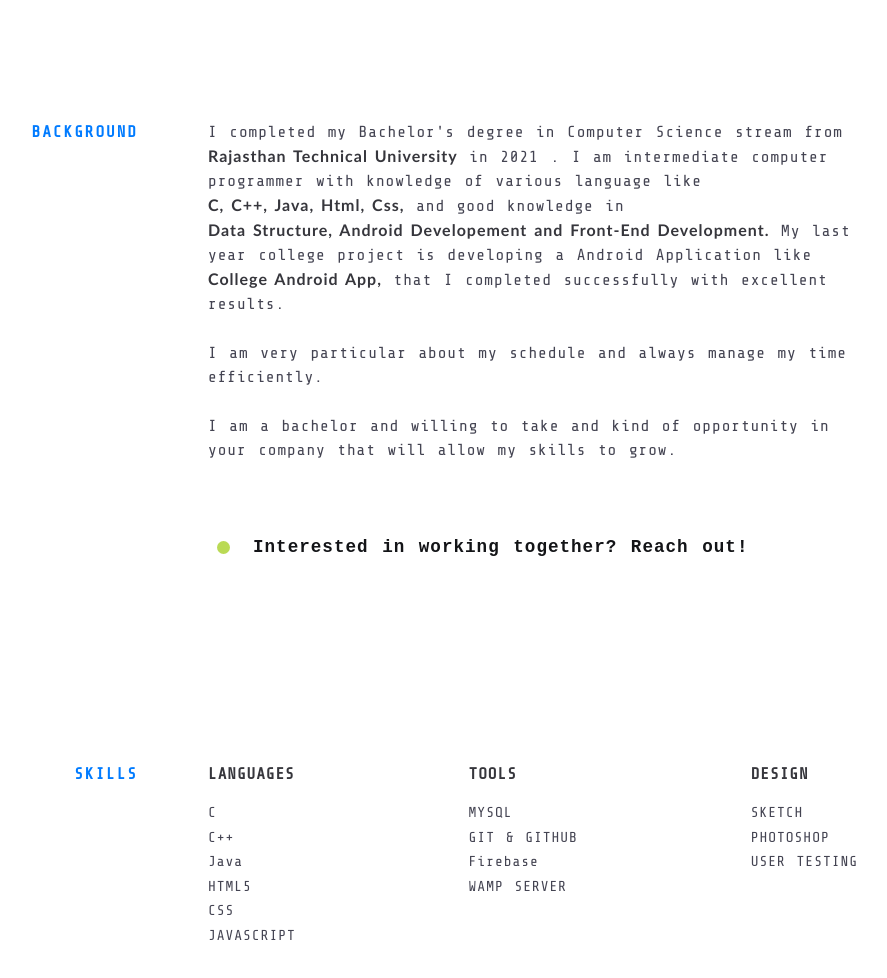
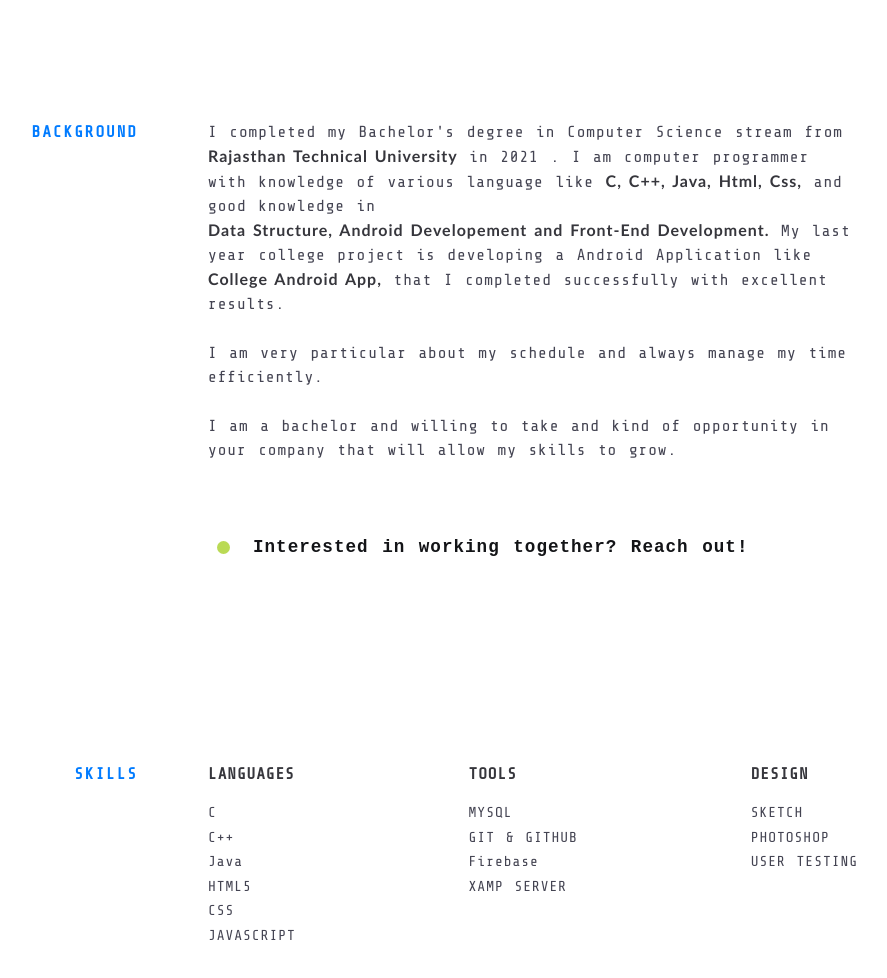
Before and after one commit to im-pankaj-00/Pankaj-Sharma.github.io, a plain HTML site: page index.html in a window 1280 px wide. Shown: the part 780-1758 px from the top of the page, without its empty margins (157-1044 px from the left). Drawn offline with nearby package versions, Linux system fonts and the light colour scheme.

Commit message:
Update index.html

```diff
--- a/index.html
+++ b/index.html
@@ -63,7 +63,7 @@
 				I completed my Bachelor's degree in Computer Science stream from
 				<a class = "underline-link" href="https://www.rtu.ac.in/index/" target="_blank">
 				Rajasthan Technical University</a> in 2021 .
-				I am intermediate computer programmer with knowledge of various language like
+				I am computer programmer with knowledge of various language like
 				<a class = "underline-link"  target="_blank">C, C++, Java, Html, Css,</a>
 				and good knowledge in
 				<a class = "underline-link"  target="_blank">Data Structure, Android Developement and Front-End Development.</a>
@@ -118,7 +118,7 @@
 						<li class="skillz_category_item">MYSQL</li>
 						<li class="skillz_category_item">GIT & GITHUB</li>
 						<li class="skillz_category_item">Firebase</li>
-						<li class="skillz_category_item">WAMP SERVER</li>
+						<li class="skillz_category_item">XAMP SERVER</li>
 					</ul>
 				</div>
 
```
